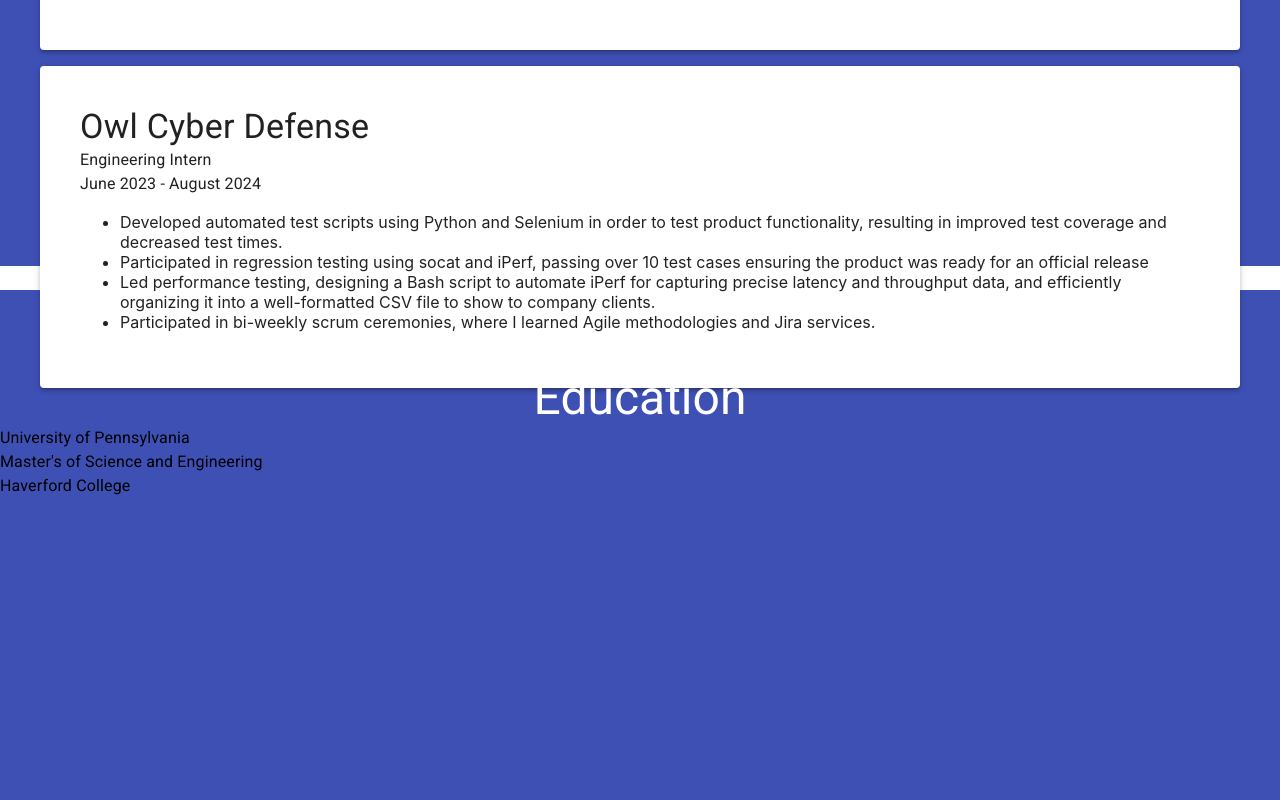
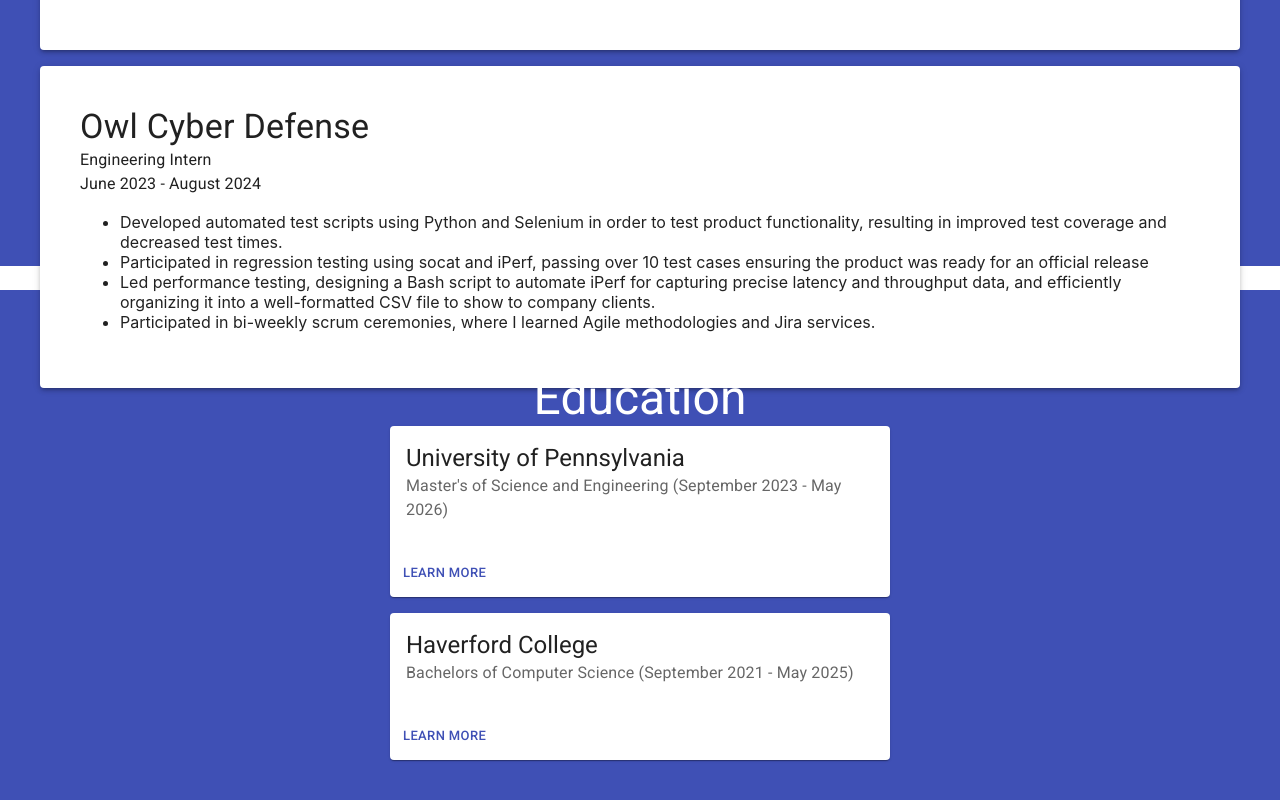
Before and after one commit to dbuck182/ReactPersonalPortfolio, a React (Create React App) app: page / in a window 1280 px wide. Shown: the part 1550-2350 px from the top of the page. Built offline with nearby package versions, Linux system fonts and the light colour scheme.

Commit message:
Added education cards

```diff
--- a/src/components/Education.jsx
+++ b/src/components/Education.jsx
@@ -1,25 +1,23 @@
-import { Typography, Box } from "@mui/material"
+import { Typography, Box, Stack} from "@mui/material"
+import EducationCard from "./EducationCard"
 
 const Education = () => {
 
     let degrees = [{"School": "University of Pennsylvania", "img": "", "degree": "Master's of Science and Engineering","major": "Computer and Information Science", "years": "September 2023 - May 2026"},
-            {"School": "Haverford College", "img": "", "degree": "", "years": ""}
+            {"School": "Haverford College", "img": "", "degree": "Bachelors of Computer Science", "years": "September 2021 - May 2025"}
     ]
 
     return (
-        <Box id="Education" sx={{bgcolor: "primary.main", height: "100vh", paddingTop: 10}}>
+        <Box id="Education" sx={{bgcolor: "primary.main", height: "100vh", paddingTop: 10, display: "flex", flexDirection: "column", alignItems: "center"}}>
             <Typography variant="h3" textAlign={'center'} sx={{color: "primary.contrastText",}}>Education</Typography>
-            <Box>
+            <Stack spacing={2}>
                 {degrees.map((degree) => {
                     return (
-                        <Box>
-                         <Typography>{degree.School}</Typography>
-                        <Typography>{degree.degree}</Typography>
-                        </Box>
+                            <EducationCard education={degree}/>
                     )
 
                 })}
-            </Box>
+            </Stack>
         </Box>
     )
 }
--- /dev/null
+++ b/src/components/EducationCard.jsx
@@ -0,0 +1,34 @@
+import * as React from 'react';
+import Box from '@mui/material/Box';
+import Card from '@mui/material/Card';
+import CardActions from '@mui/material/CardActions';
+import CardContent from '@mui/material/CardContent';
+import Button from '@mui/material/Button';
+import Typography from '@mui/material/Typography';
+
+const bull = (
+  <Box
+    component="span"
+    sx={{ display: 'inline-block', mx: '2px', transform: 'scale(0.8)' }}
+  >
+    •
+  </Box>
+);
+
+export default function EducationCard(props) {
+  return (
+    <Card sx={{ maxWidth: 500, margin: "0 auto"}}>
+      <CardContent>
+        <Typography variant="h5" component="div">
+          {props.education.School}
+        </Typography>
+        <Typography sx={{ color: 'text.secondary', mb: 1.5 }}>{props.education.degree} ({props.education.years})</Typography>
+        <Typography variant="body2">
+        </Typography>
+      </CardContent>
+      <CardActions>
+        <Button size="small">Learn More</Button>
+      </CardActions>
+    </Card>
+  );
+}
--- a/src/components/WorkExperience.jsx
+++ b/src/components/WorkExperience.jsx
@@ -37,7 +37,7 @@
     return (
         <Box id="Experience" sx={{bgcolor: "primary.main", marginTop: 0, p: 3, height: "100vh", marginBottom: 3, paddingBottom: 20}}>
             <Typography variant="h2" sx={{color: "primary.contrastText", textAlign: "center"}}>Past Experience</Typography>
-            <Box sx={{display: "grid", justifyContent: "space-between",  paddingTop: 4, paddingLeft: 2, paddingRight: 2, gap: 2}}>
+            <Box sx={{display: "flex", flexDirection: "column" ,justifyContent: "space-between", alignItems: "center" ,paddingTop: 4, paddingLeft: 2, paddingRight: 2, gap: 2}}>
                 {experience.map((exper) => (
                     <Paper elevation={3} sx={{p: 5}}>
                         <Typography variant="h4">{exper.firm}</Typography>
```
